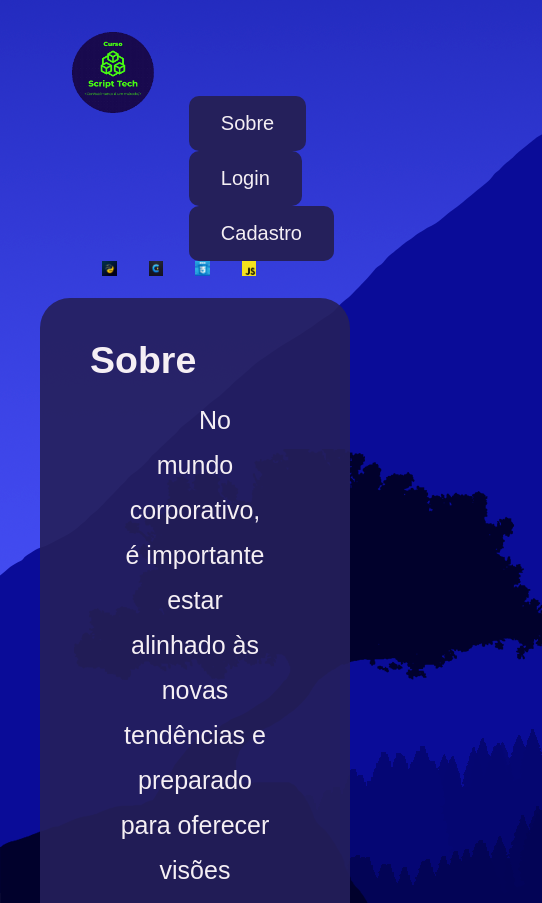
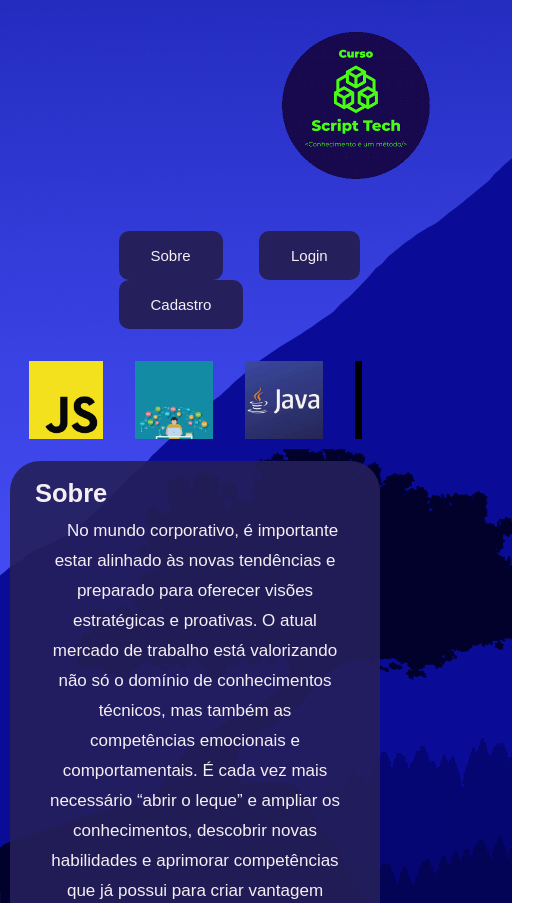
Before and after one commit to lucasvazevedo/Front-Cursos, a plain HTML site: page index.html in a window 390 px wide. Shown: the top 903 px of the page, 542 px wide, since content can reach past the window. Drawn offline with Linux system fonts and the light colour scheme.

Commit message:
fazendo midia

```diff
--- a/css/login.css
+++ b/css/login.css
@@ -258,4 +258,4 @@ input[type="submit"]:hover {
     text-align: left;
     margin-bottom: 2rem;
 
- }
+}
--- a/css/styles.css
+++ b/css/styles.css
@@ -97,11 +97,14 @@ header {
     display: flex;
     align-items: center;
     justify-content: space-between;
+
   }
 
-  .flex {
+  .flex{
     display: flex;
   }
+
+
 
   a {
     color: var(--corTexto);
@@ -450,11 +453,148 @@ footer {
   margin-left: auto;
   margin-right: auto;
   overflow-x: hidden;
-  width: 60%; /* Largura do container do carrossel*/
-  scroll-behavior: smooth; /* Para uma transição suave */
+  width: 60%;
+  /* Largura do container do carrossel*/
+  scroll-behavior: smooth;
+  /* Para uma transição suave */
 }
 
 .carousel__item {
-  flex: 0 0 100%; /* Largura de cada item */
-  max-width: 25%; /* 4 itens por vez - essa regra define a quantidade de itens*/
+  flex: 0 0 100%;
+  /* Largura de cada item */
+  max-width: 25%;
+  /* 4 itens por vez - essa regra define a quantidade de itens*/
 }
+
+@media (max-width: 1010px) {
+  body {
+    font-family: "Poppins", sans-serif;
+    background-image: url("../img/bg-signup.png");
+    background-attachment: fixed;
+    padding-left: 10px;
+    padding-right: 10px;
+    margin: 0;
+  }
+
+
+
+
+
+
+  .areaSection {
+
+    line-height: 15px;
+    flex-direction: column;
+    padding: 25px;
+    background-color: rgba(37, 32, 91, 0.9);
+    font-size: 17px;
+    border-radius: 30px;
+
+
+    h2 {
+      color: var(--corTexto);
+      opacity: 100%;
+    }
+
+    p {
+      text-align: center;
+      color: var(--corTexto);
+      opacity: 100%;
+      max-height: 500px;
+      line-height: 30px;
+      padding: 0 10px;
+      justify-content: center;
+      text-indent: 15px;
+
+    }
+  }
+
+  /* Estilos para o carrossel */
+  .carousel {
+    display: flex;
+    margin-left: auto;
+    margin-right: auto;
+    overflow-x: hidden;
+    width: 90%;
+    /* Largura do container do carrossel*/
+    scroll-behavior: smooth;
+    /* Para uma transição suave */
+  }
+
+  .carousel__item {
+    flex: 0 0 80%;
+    /* Largura de cada item */
+    max-width: 33%;
+    /* 4 itens por vez - essa regra define a quantidade de itens*/
+  }
+
+  header {
+    /* Definicoes de subgrupoes dentro da tag header*/
+
+    .flex{
+      display: grid;
+    }
+
+
+
+
+
+
+    a {
+      color: var(--corTexto);
+      font-size: 15px;
+      text-decoration: none;
+      display: inline-block;
+      transition: .2s;
+      border-radius: 40px;
+    }
+
+    a:hover {
+      color: var(--corPrimariaEscuro500);
+      transform: scale(1.20);
+    }
+
+    img {
+      width: 40%;
+      margin: 2rem;
+      margin-left: 17rem;
+    }
+
+    /*
+   * Classes do menu de navegacao
+   * */
+    nav {
+      ul {
+        list-style-type: none;
+        padding-left: 25%;
+        padding-bottom: 2rem;
+        padding-top: 1rem;
+
+
+
+        li {
+          display: inline-block;
+          padding-left: 2rem;
+          padding-right: 2rem;
+          padding-top: 1rem;
+          padding-bottom: 1rem;
+          font-size: 5%;
+          font-weight: 300px;
+          border-radius: 10px;
+          margin-left: 1rem;
+          margin-right: 1rem;
+          background-color: var(--realceV2);
+          border: 0;
+          cursor: pointer;
+        }
+      }
+    }
+  }
+
+  .menu-desktop {
+   display: flex;
+   align-items: center;
+  }
+
+
+}
```
